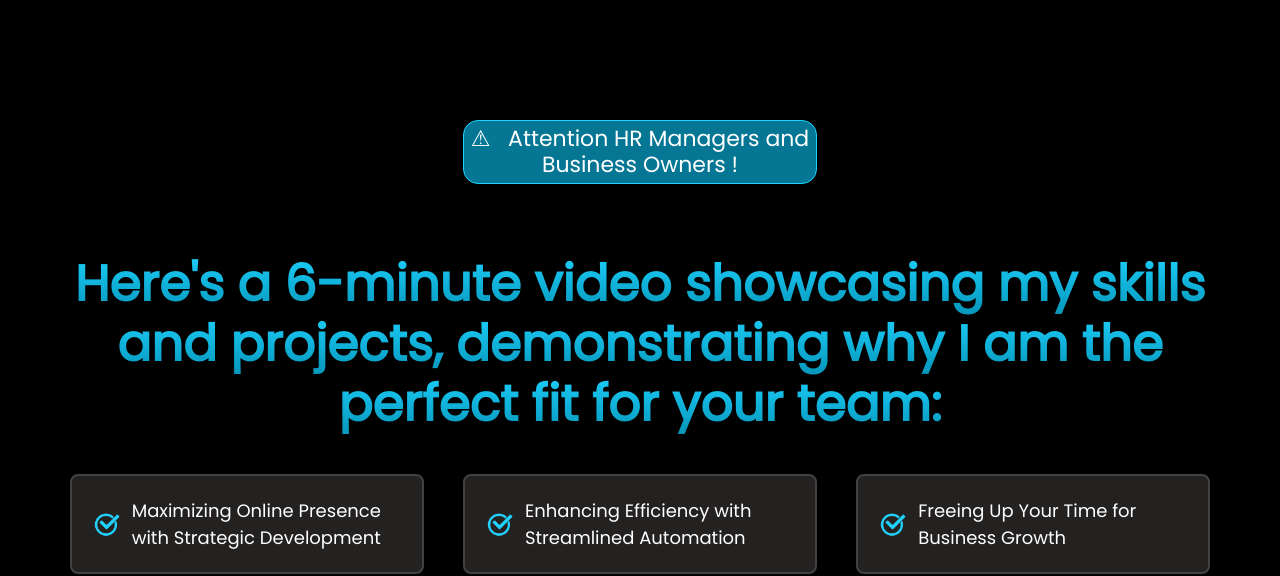
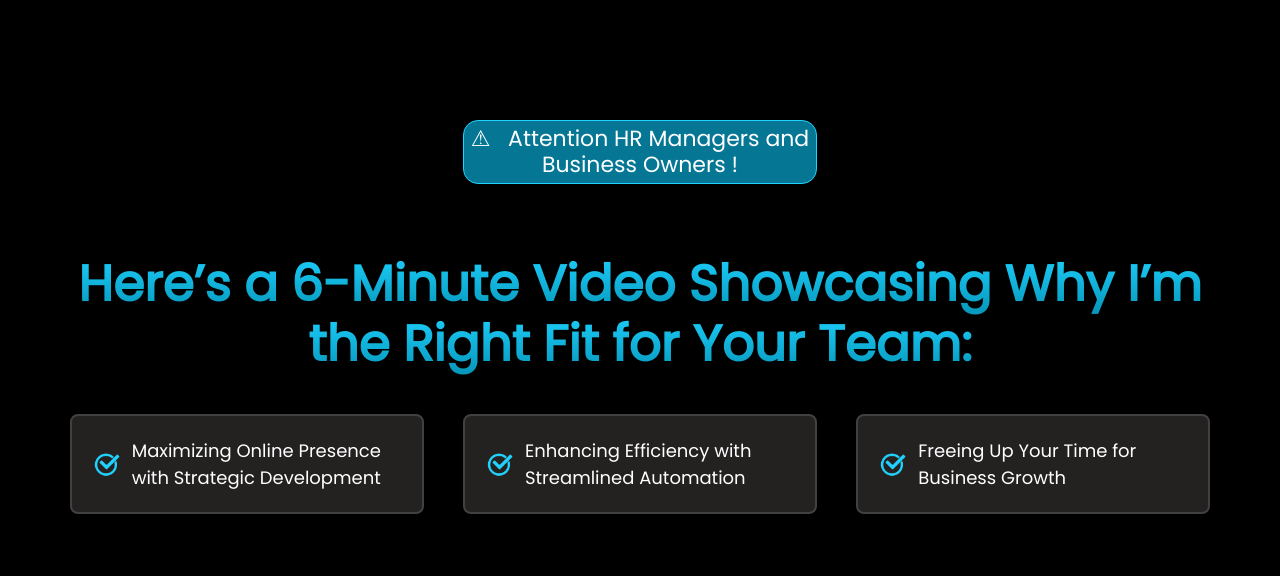
Before and after one commit to sejal966/Swapnil-portfolio, a plain HTML site: page sejal_portfolio/index.html in a window 1280 px wide. Shown: the top 576 px of the page. Drawn offline with Linux system fonts and the light colour scheme; a script that the page names is missing.

Commit message:
Update index.html

```diff
--- a/sejal_portfolio/index.html
+++ b/sejal_portfolio/index.html
@@ -20,7 +20,7 @@
 
             <div class="photo-content">
                 <div class="left-content">
-                    <p class="main_left_content"><span class="main-left-first">Here's a 6-minute video showcasing my skills and projects, demonstrating why I am the perfect fit for your team:
+                    <p class="main_left_content"><span class="main-left-first">Here’s a 6-Minute Video Showcasing Why I’m the Right Fit for Your Team:
                     </span><span class="main-left-second"> </span></p>
                     <div class="expert-main">
                         <div class="expert-main-first">
```
